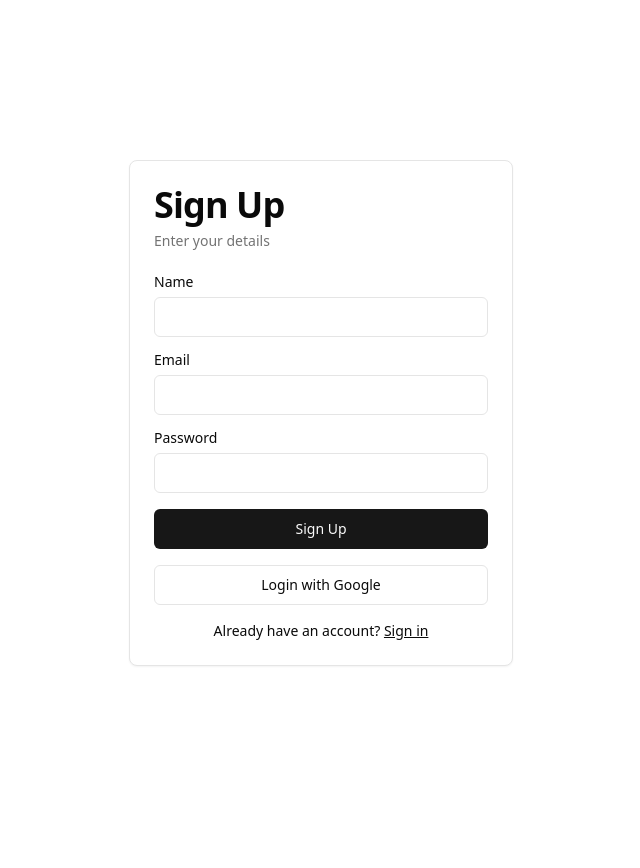
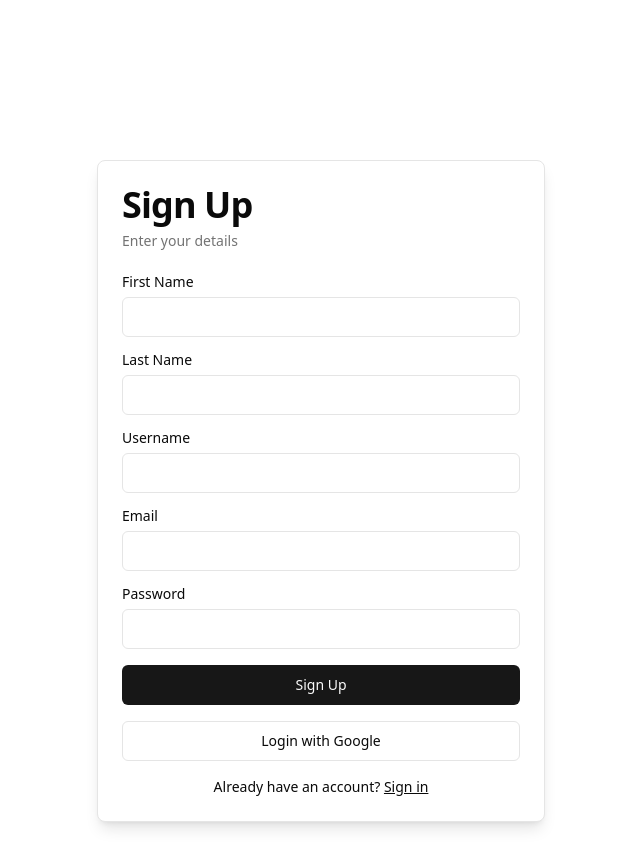
Before and after one commit to Darker98/EduFlow, a React (Vite) app in the folder client/: page /signup in a window 1280 px wide. Shown: the top 868 px of the page, without its empty margins (319-959 px from the left). Before the commit the page ends 826 px from the top, so only its background shows below. Built offline with nearby package versions, Linux system fonts and the light colour scheme.

Commit message:
added first and last name fields in the signup form

```diff
--- a/client/src/components/signup-form.jsx
+++ b/client/src/components/signup-form.jsx
@@ -18,6 +18,8 @@ const SignUp = () => {
   const navigate = useNavigate();
   const { toast } = useToast();
   const [username, setUsername] = useState();
+  const [first_name, setFirstName] = useState();
+  const [last_name, setLastName] = useState();
   const [email, setEmail] = useState();
   const [password, setPassword] = useState();
 
@@ -50,7 +52,7 @@ const SignUp = () => {
   }
 
     return (
-        <Card className="mx-auto max-w-sm">
+        <Card className="mx-auto max-w-md shadow-lg">
           <CardHeader>
             <CardTitle className="text-4xl font-bold">Sign Up</CardTitle>
             <CardDescription>
@@ -60,7 +62,25 @@ const SignUp = () => {
           <CardContent>
             <div className="grid gap-4">
               <div className="grid gap-2">
-                <Label htmlFor="email">Name</Label>
+                <Label>First Name</Label>
+                <Input
+                  type="text"
+                  required
+                  value={first_name}
+                  onChange = {(e) => setFirstName(e.target.value)}
+                />
+              </div>
+              <div className="grid gap-2">
+                <Label>Last Name</Label>
+                <Input
+                  type="text"
+                  required
+                  value={last_name}
+                  onChange = {(e) => setLastName(e.target.value)}
+                />
+              </div>
+              <div className="grid gap-2">
+                <Label>Username</Label>
                 <Input
                   type="text"
                   required
--- a/client/src/pages/ProfilePage.jsx
+++ b/client/src/pages/ProfilePage.jsx
@@ -6,7 +6,7 @@ import React from "react";
 const ProfilePage = () => {
     return (
         <div>
-            <Layout>
+            <Layout pathname={"Profile"}>
                 <div className="flex flex-col h-screen">
                     <ProfileCard fullname="Tom Cruise" username="tomcruise_" email="tomcruise1@gmail.com" role="Insructor"/>
                     <ProfileSettings />
```
Also changed, not shown: 1 other file (tests, documents, lock files or other folders).
